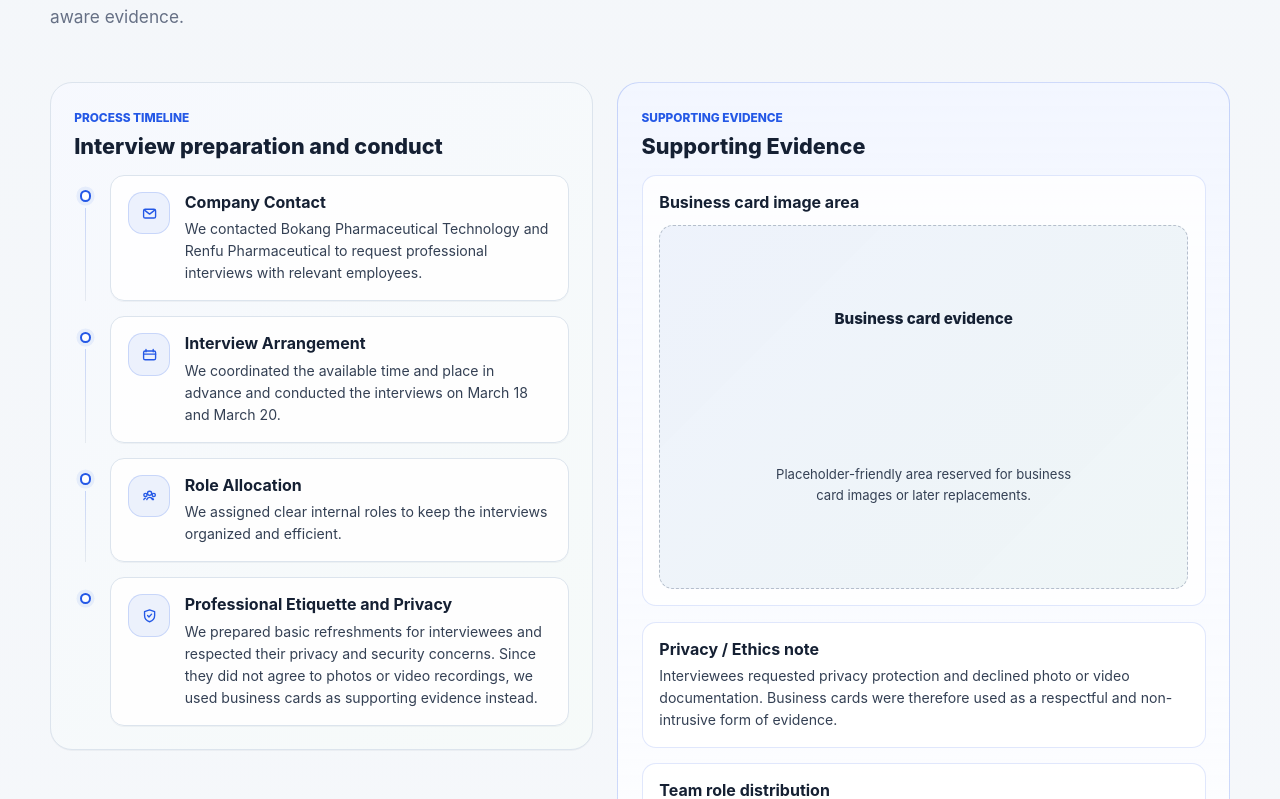
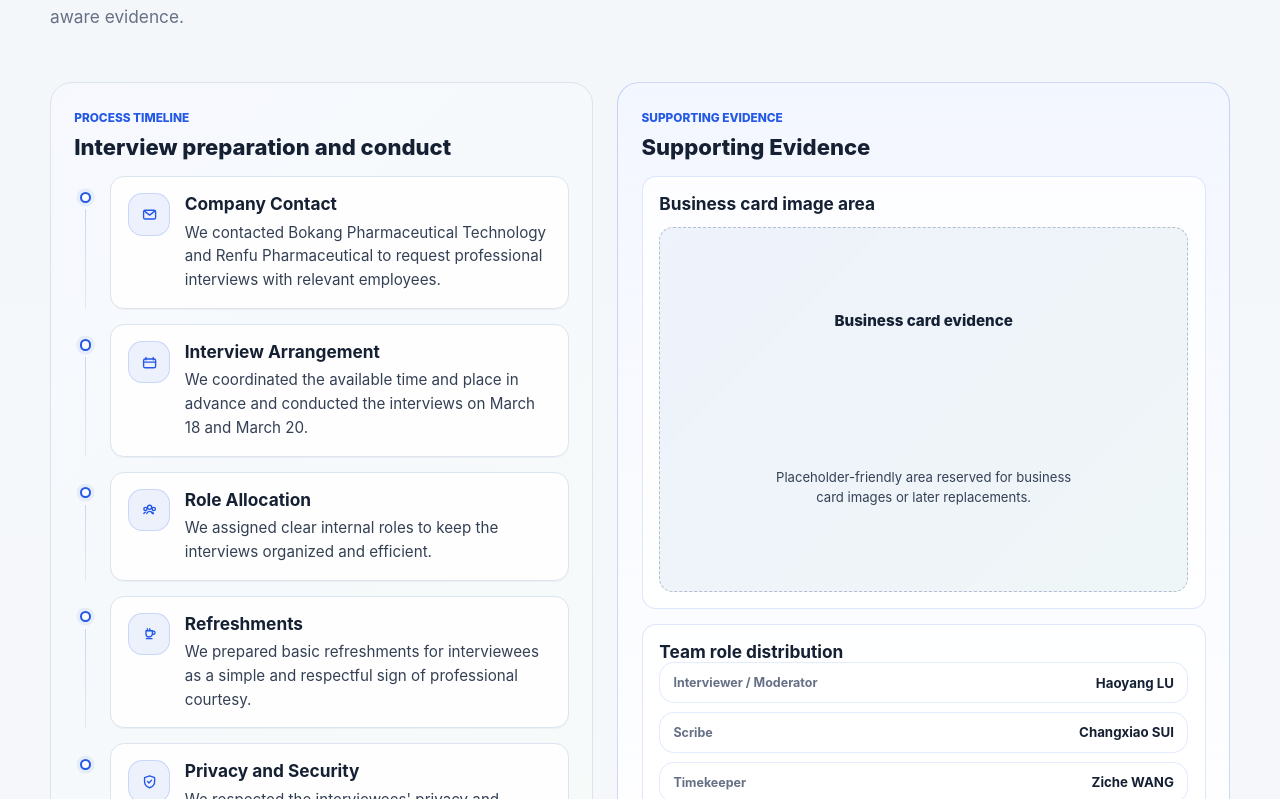
Before and after one commit to iryuko/ppei-b3-s2-oral-presentation, a React (Vite) app: page / in a window 1280 px wide. Shown: the part 6081-6880 px from the top of the page. Built offline with nearby package versions, Linux system fonts and the light colour scheme.

Commit message:
Refine proof timeline content

```diff
--- a/src/data/siteData.ts
+++ b/src/data/siteData.ts
@@ -100,7 +100,7 @@ export type AdviceMeta = {
   title: string;
 };
 
-export type ProofTimelineIcon = "contact" | "schedule" | "roles" | "privacy";
+export type ProofTimelineIcon = "contact" | "schedule" | "roles" | "refreshments" | "privacy";
 
 export type ProofTimelineStep = {
   id: string;
@@ -119,8 +119,6 @@ export type ProofEvidencePanel = {
   businessCardTitle: string;
   businessCardCaption: string;
   businessCardSrc?: string;
-  privacyTitle: string;
-  privacyNote: string;
   rolesTitle: string;
 };
 
@@ -640,10 +638,16 @@ export const proofTimelineSteps: ProofTimelineStep[] = [
     icon: "roles",
   },
   {
-    id: "professional-etiquette-privacy",
-    title: "Professional Etiquette and Privacy",
+    id: "refreshments",
+    title: "Refreshments",
+    description: "We prepared basic refreshments for interviewees as a simple and respectful sign of professional courtesy.",
+    icon: "refreshments",
+  },
+  {
+    id: "privacy-security",
+    title: "Privacy and Security",
     description:
-      "We prepared basic refreshments for interviewees and respected their privacy and security concerns. Since they did not agree to photos or video recordings, we used business cards as supporting evidence instead.",
+      "We respected the interviewees' privacy and security concerns. Since they did not agree to photos or video recordings, we used business cards as supporting evidence instead.",
     icon: "privacy",
   },
 ];
@@ -659,8 +663,5 @@ export const proofEvidencePanel: ProofEvidencePanel = {
   title: "Supporting Evidence",
   businessCardTitle: "Business card image area",
   businessCardCaption: "Placeholder-friendly area reserved for business card images or later replacements.",
-  privacyTitle: "Privacy / Ethics note",
-  privacyNote:
-    "Interviewees requested privacy protection and declined photo or video documentation. Business cards were therefore used as a respectful and non-intrusive form of evidence.",
   rolesTitle: "Team role distribution",
 };
--- a/src/sections/ProofSection.tsx
+++ b/src/sections/ProofSection.tsx
@@ -34,6 +34,17 @@ function ProofIcon({ icon }: { icon: ProofTimelineIcon }) {
         <path d="M6.8 9.2a2 2 0 1 0 0 4 2 2 0 0 0 0-4Zm10.4 0a2 2 0 1 0 0 4 2 2 0 0 0 0-4Z" />
         <path d="M8.5 17c.5-1.8 2-2.8 3.5-2.8s3 .9 3.5 2.8" />
         <path d="M4.8 17c.2-1.1 1.1-1.9 2.3-1.9m9.8 1.9c-.2-1.1-1.1-1.9-2.3-1.9" />
+      </svg>
+    );
+  }
+
+  if (icon === "refreshments") {
+    return (
+      <svg viewBox="0 0 24 24" aria-hidden="true">
+        <path d="M7.5 8.5h8v3.7a4 4 0 0 1-4 4h0a4 4 0 0 1-4-4V8.5Z" />
+        <path d="M15.5 9h1.4a1.9 1.9 0 0 1 0 3.8h-1.2" />
+        <path d="M9 5.8c.7.7.7 1.7 0 2.4m3-2.4c.7.7.7 1.7 0 2.4" />
+        <path d="M8 18.3h7" />
       </svg>
     );
   }
@@ -111,11 +122,6 @@ export function ProofSection() {
                 </div>
               </section>
 
-              <section className="proof-evidence__card proof-evidence__note">
-                <h4>{proofEvidencePanel.privacyTitle}</h4>
-                <p>{proofEvidencePanel.privacyNote}</p>
-              </section>
-
               <section className="proof-evidence__card">
                 <h4>{proofEvidencePanel.rolesTitle}</h4>
                 <div className="proof-roles">
--- a/src/styles/global.css
+++ b/src/styles/global.css
@@ -1095,6 +1095,11 @@ p {
   margin-bottom: 1rem;
 }
 
+.proof-panel .panel-heading h3 {
+  margin-top: 0.5rem;
+  font-size: 1.38rem;
+}
+
 .proof-timeline {
   display: grid;
   gap: 0.95rem;
@@ -1165,14 +1170,14 @@ p {
 
 .proof-step__body h4,
 .proof-evidence__card h4 {
-  font-size: 1rem;
+  font-size: 1.08rem;
 }
 
 .proof-step__body p,
 .proof-evidence__card p {
   margin-top: 0.4rem;
   color: var(--ink-soft);
-  font-size: 0.88rem;
+  font-size: 0.95rem;
   line-height: 1.56;
 }
 
@@ -1233,10 +1238,6 @@ p {
   max-width: 20rem;
   margin-top: 0.55rem;
   font-size: 0.82rem;
-}
-
-.proof-evidence__note {
-  background: rgba(255, 255, 255, 0.9);
 }
 
 .proof-roles {
```
Also changed, not shown: src/data/siteData.static.js (+9 -6 lines), src/staticPrototype.js (+11 -4 lines), 1 other file (tests, documents, lock files or other folders).
